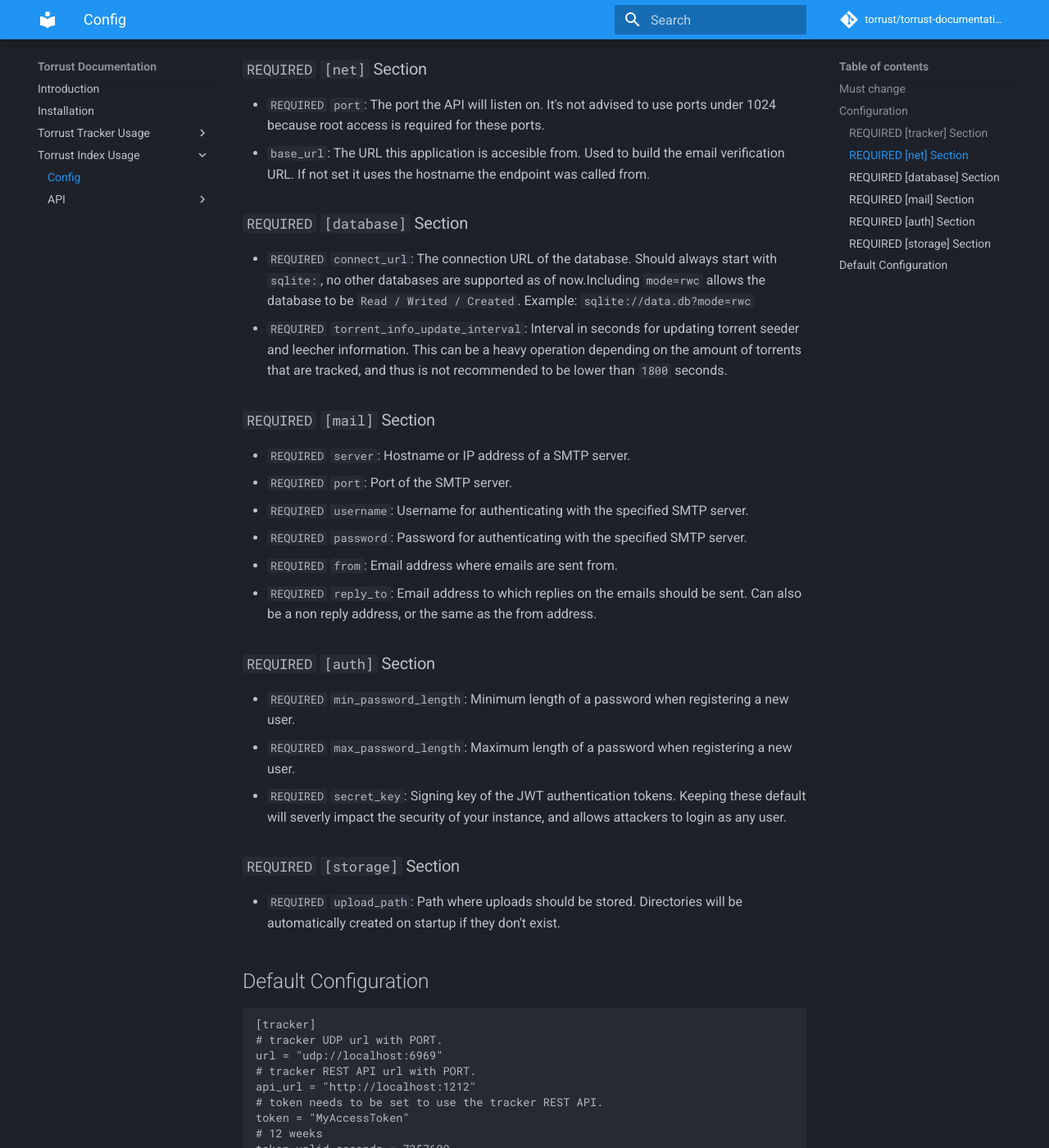
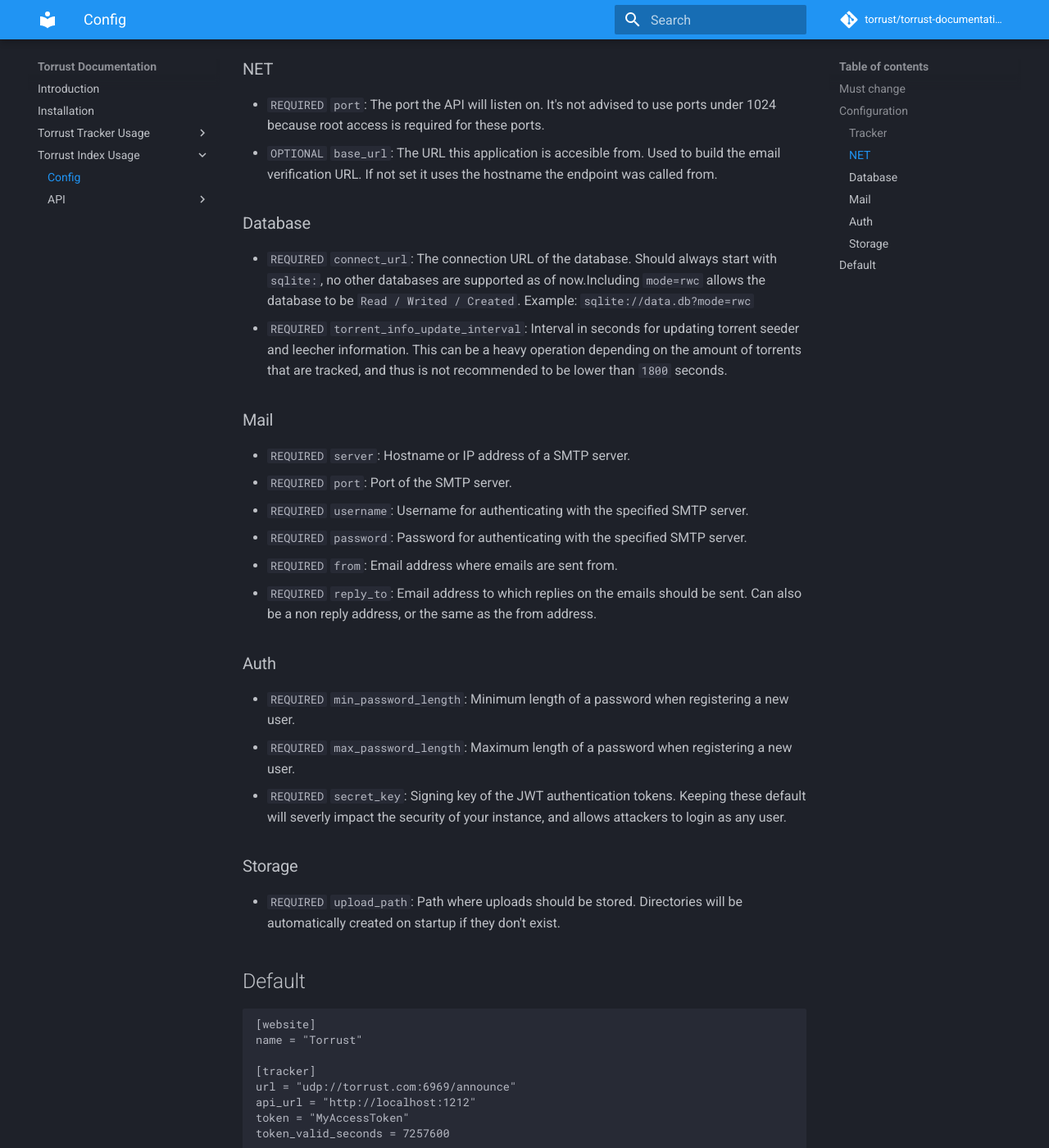
Before and after one commit to torrust/torrust-documentation, an MkDocs documentation site: the page built from docs/torrust-index/config.md, in a window 1280 px wide and 1400 px high, scrolled down 574 px. Shown: the whole window at 82% size. Built offline with MkDocs 1.6.1 and Material for MkDocs 9.7.7, drawn with Linux system fonts in a browser that asks for light colours; comment, search, counter and statistics services are not loaded; some of the changed text lies outside the part shown.

Commit message:
updated configs

````diff
--- a/docs/torrust-index/config.md
+++ b/docs/torrust-index/config.md
@@ -2,28 +2,28 @@
 Torrust's configuration is a simple TOML file. If no TOML file is found, it will fail on startup.
 
 ## Must change
-> These are all of the configuration oprtions that can affect the security of your instance. Please make sure to change these to your own values.
+> These are all the configuration options that can affect the security of your instance. Please make sure to change these to your own values.
 - `tracker.token`
 - `auth.secret_key`
 
 ## Configuration
 
-### `REQUIRED` `[tracker]` Section
+### Tracker
 - `REQUIRED` `url`: public UDP url of the Torrust Tracker instance.
 - `REQUIRED` `api_url`: URL of the Torrust Tracker API, usually `http://localhost:1212`.
 - `REQUIRED` `token`: token configured in the Torrust Tracker configuration.
 - `REQUIRED` `token_valid_seconds`: Lifetime of a tracker key.
 
-### `REQUIRED` `[net]` Section
+### NET
 - `REQUIRED` `port`: The port the API will listen on. It's not advised to use ports under 1024 because root access is required for these ports.
-- `base_url`: The URL this application is accesible from. Used to build the email verification URL. If not set it uses the hostname the endpoint was called from.
+- `OPTIONAL` `base_url`: The URL this application is accesible from. Used to build the email verification URL. If not set it uses the hostname the endpoint was called from.
 
 
-### `REQUIRED` `[database]` Section
+### Database
 - `REQUIRED` `connect_url`: The connection URL of the database. Should always start with `sqlite:`, no other databases are supported as of now.Including `mode=rwc` allows the database to be `Read / Writed / Created`. Example: `sqlite://data.db?mode=rwc`
 - `REQUIRED` `torrent_info_update_interval`: Interval in seconds for updating torrent seeder and leecher information. This can be a heavy operation depending on the amount of torrents that are tracked, and thus is not recommended to be lower than `1800` seconds.
 
-### `REQUIRED` `[mail]` Section
+### Mail
 - `REQUIRED` `server`: Hostname or IP address of a SMTP server.
 - `REQUIRED` `port`: Port of the SMTP server.
 - `REQUIRED` `username`: Username for authenticating with the specified SMTP server.
@@ -31,57 +31,46 @@
 - `REQUIRED` `from`: Email address where emails are sent from.
 - `REQUIRED` `reply_to`: Email address to which replies on the emails should be sent. Can also be a non reply address, or the same as the from address.
 
-### `REQUIRED` `[auth]` Section
+### Auth
 - `REQUIRED` `min_password_length`: Minimum length of a password when registering a new user.
 - `REQUIRED` `max_password_length`: Maximum length of a password when registering a new user.
 - `REQUIRED` `secret_key`: Signing key of the JWT authentication tokens. Keeping these default will severly impact the security of your instance, and allows attackers to login as any user.
 
-### `REQUIRED` `[storage]` Section
+### Storage
 - `REQUIRED` `upload_path`: Path where uploads should be stored. Directories will be automatically created on startup if they don't exist.
 
-## Default Configuration
+## Default
 ```toml
+[website]
+name = "Torrust"
+
 [tracker]
-# tracker UDP url with PORT.
-url = "udp://localhost:6969"
-# tracker REST API url with PORT.
+url = "udp://torrust.com:6969/announce"
 api_url = "http://localhost:1212"
-# token needs to be set to use the tracker REST API.
 token = "MyAccessToken"
-# 12 weeks
 token_valid_seconds = 7257600
 
 [net]
 port = 3000
 
-[database]
-# mode rwc means read/write/create.
-# without create, you'll have to manually create the database.
-connect_url = "sqlite://data.db?mode=rwc"
-# recommended to keep it at least at 1800 seconds.
-# interval should increase with amount of torrents.
-torrent_info_update_interval = 3600
-
-[mail]
-# SMTP server and port
-server = ""
-port = 25
-# username and password for authenticating with the SMTP server
-username = ""
-password = ""
-# email address where mail is sent from
-from = ""
-# email address to which a reply can be sent
-reply_to = ""
-
 [auth]
 min_password_length = 6
 max_password_length = 64
-# IMPORTANT: change to some random chars.
-# DO NOT KEEP THIS DEFAULT SECRET.
 secret_key = "MaxVerstappenWC2021"
 
+[database]
+connect_url = "sqlite://data.db?mode=rwc"
+torrent_info_update_interval = 3600
+
 [storage]
-# storage path for uploaded torrent files.
 upload_path = "./uploads"
+
+[mail]
+email_verification_enabled = false
+from = "example@email.com"
+reply_to = "noreply@email.com"
+username = ""
+password = ""
+server = ""
+port = 25
 ```
--- a/docs/torrust-tracker/config.md
+++ b/docs/torrust-tracker/config.md
@@ -12,13 +12,13 @@
 | cleanup_interval | OPTIONAL | Seconds until inactive peers/torrents are removed. | Interval in seconds.                              | 600       |
 | external_ip      | OPTIONAL | Needs to be set if announcing from local network. | IP like: `100.69.420.117`                         | EMPTY     |
 
-### UDP Tracker Section
+### UDP Tracker
 | [udp_tracker]     | REQUIRED |                                       | Values                  | Default        |
 |-------------------|----------|---------------------------------------|-------------------------|----------------|
 | bind_address      | REQUIRED | Bind address + port.                  | Example: `0.0.0.0:6969` | `0.0.0.0:6969` |
 | announce_interval | REQUIRED | Interval that peers will announce in. | Interval in seconds.    | 120            |
 
-### HTTP Tracker Section
+### HTTP Tracker
 | [http_tracker]    | OPTIONAL |                                                             | Values                  | Default        |
 |-------------------|----------|-------------------------------------------------------------|-------------------------|----------------|
 | enabled           | REQUIRED | If false, UDP tracker will run.                             | true or false           | false          |
@@ -28,7 +28,7 @@
 | ssl_cert_path     | OPTIONAL | Path to SSL cert.                                           | Any path.               | EMPTY          |
 | ssl_key_path      | OPTIONAL | Path to SSL cert key.                                       | Any path.               | EMPTY          |
 
-### HTTP API Section
+### HTTP API
 | [http_api]   | OPTIONAL |                       | Values                    | Default          |
 |--------------|----------|-----------------------|---------------------------|------------------|
 | enabled      | REQUIRED | Enables built-in API. | true or false             | true             |
````
